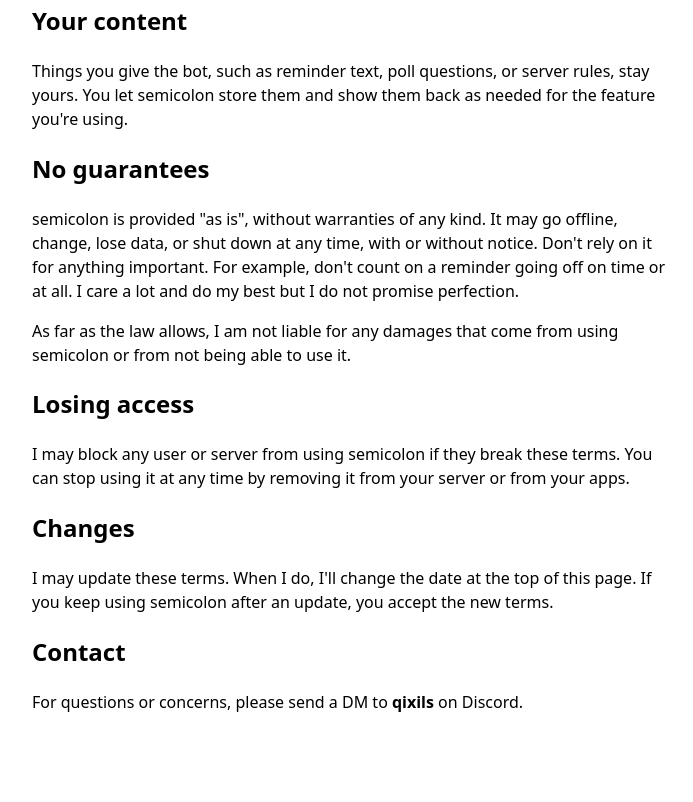
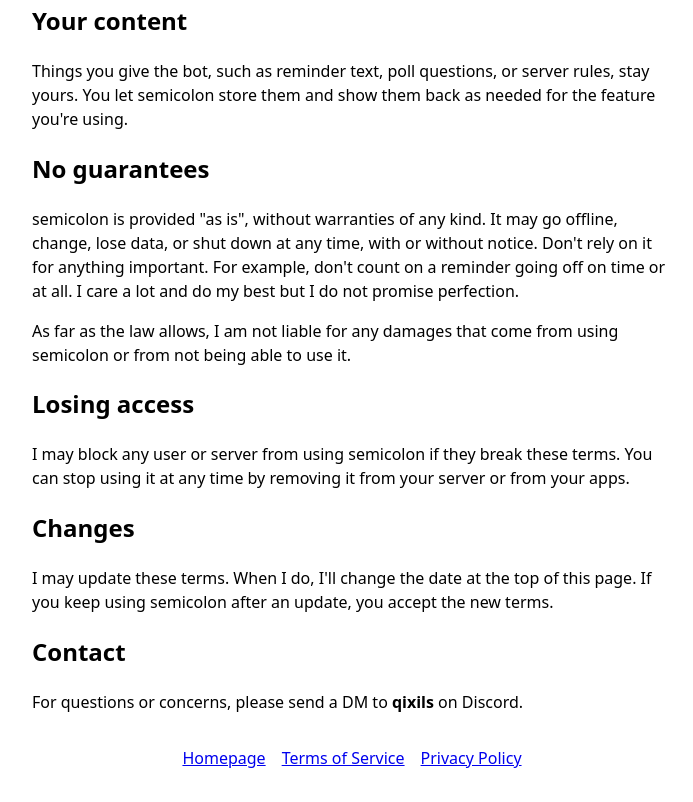
Before and after one commit to qixils/tsemicolon, a website: page legal/terms.html in a window 1280 px wide. Shown: the part 674-1476 px from the top of the page, without its empty margins (288-981 px from the left). Before the commit the page ends 1420 px from the top, so only its background shows below. Drawn offline with Linux system fonts and the light colour scheme.

Commit message:
footer links

```diff
--- a/legal/terms.html
+++ b/legal/terms.html
@@ -7,6 +7,7 @@
 <style>
   :root { color-scheme: light dark; }
   body { max-width: 40em; margin: 2em auto; padding: 0 1em; font-family: system-ui, sans-serif; line-height: 1.5; }
+  #legal { padding-top: 1rem; display: flex; flex-direction: row; align-items: center; justify-content: center; gap: 1rem; flex-wrap: wrap; }
 </style>
 </head>
 <body>
@@ -59,5 +60,11 @@
 <h2>Contact</h2>
 <p>For questions or concerns, please send a DM to <strong>qixils</strong> on Discord.</p>
 
+<div id="legal">
+<a href="/">Homepage</a>
+<a href="/terms">Terms of Service</a>
+<a href="/privacy">Privacy Policy</a>
+</div>
+
 </body>
 </html>
```
Also changed, not shown: legal/index.html (+10 -3 lines), legal/privacy.html (+7 -0 lines).
